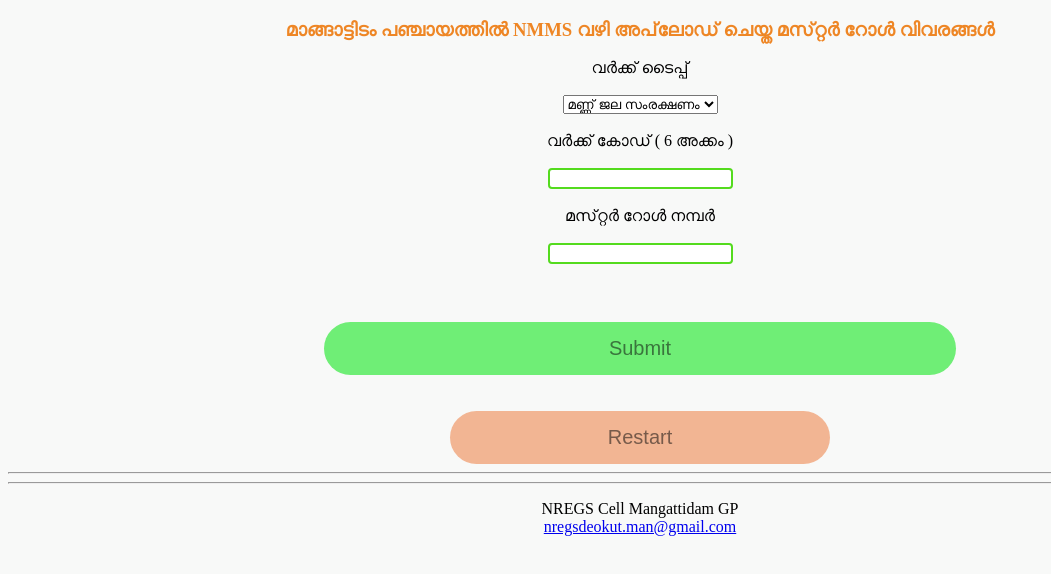
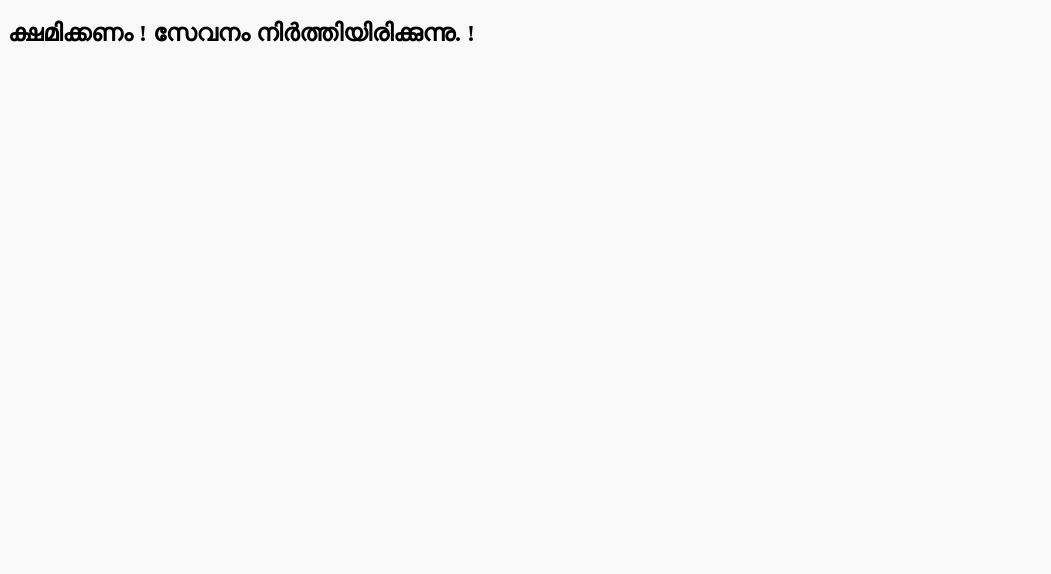
Before and after one commit to nregsmangattidam/nmmsview, a plain HTML site: page index.html in a window 1280 px wide. Shown: the whole page, without its empty margins (0-1051 px from the left). Drawn offline with Linux system fonts and the light colour scheme.

Commit message:
Update index.html

```diff
--- a/index.html
+++ b/index.html
@@ -8,83 +8,6 @@
     <link rel="stylesheet" href="stylejc.css">
 </head>
 <body>
-    <div id="div1">
-    <center>
-        <div>
-            <h3> <p>മാങ്ങാട്ടിടം പഞ്ചായത്തിൽ NMMS വഴി അപ്‌ലോഡ് ചെയ്ത മസ്‌റ്റർ റോൾ വിവരങ്ങൾ      </p>
-
-            </h3>
-        </div>
-    </center>
-
-    <center>
-        <form onsubmit="nmmsView()">
-            <label>
-                വർക്ക് ടൈപ്പ്
-            </label>
-            <br>
-            <br>
-            <select id="worktype">
-                <option value="WC">
-                    മണ്ണ് ജല സംരക്ഷണം
-                </option>
-                <option value="LD">
-                    കൃഷി
-                </option>
-                <option value="FP">
-                    തോട് സംരക്ഷണം
-                </option>
-                <option value="WC">
-                    മഴക്കുഴി
-                </option>
-                <option value="WC">
-                    ജൈവവേലി
-                </option>
-            </select>
-            <br>
-            <br>
-            <label>
-                വർക്ക് കോഡ് ( 6  അക്കം )
-            </label>
-            <br>
-            <br>
-            <input type="number" id="wc" required>
-            <br>
-            <br>
-
-            <label>
-                മസ്‌റ്റർ റോൾ നമ്പർ
-            </label>
-            <br>
-            <br>
-            <input type="number" id="msr" required>
-
-        </form>
-        <br>
-
-    </center>
-
-
-
-        <br>
-        <center>
-            <h4 id="wait"></h3>
-        </center>
-        <center><button id="hidden" onclick="nmmsView()" >Submit</button></center>
-        <br>
-        <br>
-        <center>
-            <button id="refresh" onClick="window.location.reload();">Restart</button>
-        </center>
-        <hr>
-        <hr>
-        <center>
-        <footer>
-            <p>NREGS Cell Mangattidam GP<br>
-            <a href="nregsdeokut.man@gmail.com">nregsdeokut.man@gmail.com</a></p>
-          </footer>
-        </center>
-    </div>
-          <script src="nmms.js"></script>
+  <h2> ക്ഷമിക്കണം ! സേവനം നിർത്തിയിരിക്കുന്നു. ! <h2>
 </body>
 </html>
```
